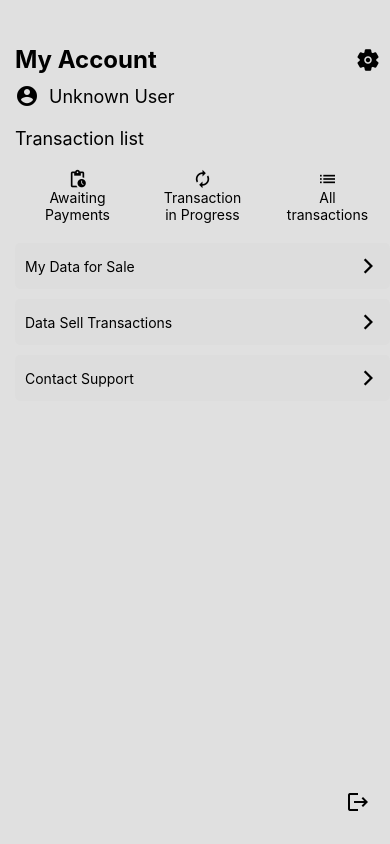
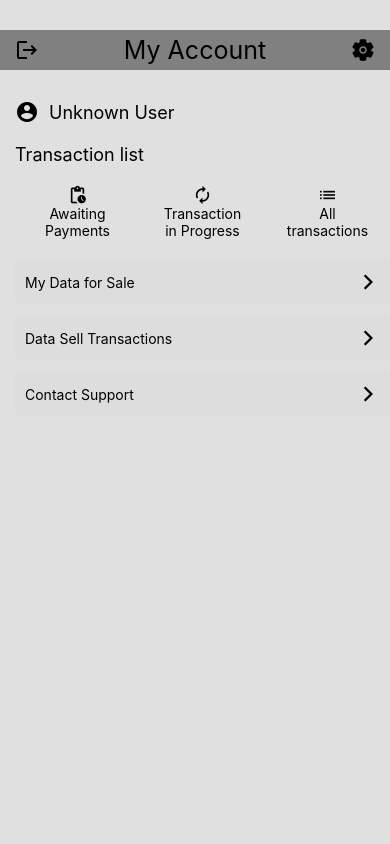
Before and after one commit to bu19akov/DatenbazarApp, a React Native app: screen /MyAccount in a window 390 px wide. Built offline with nearby package versions, Linux system fonts and the light colour scheme.

Commit message:
Add layout to MyAccount

```diff
--- a/components/Nadia/MyAccount.js
+++ b/components/Nadia/MyAccount.js
@@ -1,9 +1,10 @@
 import React, { useContext } from 'react';
-import { View, StyleSheet, Text, TouchableOpacity, Alert } from 'react-native';
+import { View, StyleSheet, Text, TouchableOpacity, Alert, Dimensions } from 'react-native';
 import { MaterialIcons, Ionicons } from '@expo/vector-icons';
 import { useNavigation, useRoute } from '@react-navigation/native';
 import { AuthContext } from '../Vladimir/AuthContext';
 
+const { width: SCREEN_WIDTH } = Dimensions.get('window');
 
 export default function MyAccount() {
   const { logoutUser } = useContext(AuthContext);
@@ -11,6 +12,14 @@ export default function MyAccount() {
   const route = useRoute();
 
   const username = route.params ? route.params.username : 'Unknown User';
+
+  const handleUnimplementedFeature = () => {
+    Alert.alert(
+      "Under Development",
+      "This feature is currently under development. Please check back later.",
+      [{ text: "OK" }]
+    );
+  };
 
   const handleLogout = () => {
     Alert.alert(
@@ -34,36 +43,37 @@ export default function MyAccount() {
 
   return (
     <View style={styles.container}>
-      <View style={styles.titleContainer}>
-          <Text style={styles.title}>My Account</Text>
-          <TouchableOpacity onPress={() => navigation.navigate('AccountSettings')}>
-              <Ionicons name="settings" size={24} color="black" />
-          </TouchableOpacity>
+
+      <View style={[styles.header, { width: SCREEN_WIDTH }]}>
+        <TouchableOpacity onPress={handleLogout}>
+          <MaterialIcons name="logout" size={24} color="black" />
+        </TouchableOpacity>
+        <Text style={styles.title}>My Account</Text>
+        <TouchableOpacity onPress={() => navigation.navigate("AccountSettings")}>
+          <Ionicons name="settings" size={24} color="black" />
+        </TouchableOpacity>
+        <View />
       </View>
+
+      <View style={styles.screen}>
 
       <View style={styles.inputContainer}>
         <MaterialIcons name="account-circle" size={24} color="black" />
         <Text style={styles.input}>{username}</Text>
       </View>
 
-      {/* <TouchableOpacity style={styles.option}>
-        <MaterialIcons name="verified-user" size={24} color="black" />
-        <Text>Verified Profile</Text>
-        <Ionicons name="chevron-forward" size={24} color="black" />
-      </TouchableOpacity> */}
-
       <Text style={styles.subtitle}>Transaction list</Text>
 
       <View style={styles.buttonContainer}>
-        <TouchableOpacity style={styles.button} onPress={() => {}}>
+        <TouchableOpacity style={styles.button} onPress={handleUnimplementedFeature}>
           <MaterialIcons name="pending-actions" size={20} color="black" style={styles.buttonIcon} />
           <Text style={styles.buttonText}>Awaiting Payments</Text>
         </TouchableOpacity>
-        <TouchableOpacity style={styles.button} onPress={() => {}}>
+        <TouchableOpacity style={styles.button} onPress={handleUnimplementedFeature}>
           <MaterialIcons name="autorenew" size={20} color="black" style={styles.buttonIcon} />
           <Text style={styles.buttonText}>Transaction in Progress</Text>
         </TouchableOpacity>
-        <TouchableOpacity style={styles.button} onPress={() => {}}>
+        <TouchableOpacity style={styles.button} onPress={handleUnimplementedFeature}>
           <MaterialIcons name="list" size={20} color="black" style={styles.buttonIcon} />
           <Text style={styles.buttonText}>All transactions</Text>
         </TouchableOpacity>
@@ -73,7 +83,7 @@ export default function MyAccount() {
         <Text>My Data for Sale</Text>
         <Ionicons name="chevron-forward" size={24} color="black" />
       </TouchableOpacity>
-      <TouchableOpacity style={styles.option} onPress={() => navigation.navigate('DataSellTransactions')}>
+      <TouchableOpacity style={styles.option} onPress={handleUnimplementedFeature}>
         <Text>Data Sell Transactions</Text>
         <Ionicons name="chevron-forward" size={24} color="black" />
       </TouchableOpacity>
@@ -81,21 +91,17 @@ export default function MyAccount() {
         <Text>Contact Support</Text>
         <Ionicons name="chevron-forward" size={24} color="black" />
       </TouchableOpacity>
-
-      <View style={styles.logoutContainer}>
-          <TouchableOpacity onPress={handleLogout}>
-              <MaterialIcons name="logout" size={24} color="black" />
-          </TouchableOpacity>
       </View>
   </View>
   );
 }
 
 const styles = StyleSheet.create({
+  screen: {
+    paddingLeft: 15,
+  },
   container: {
     flex: 1,
-    paddingTop: 45,
-    paddingLeft: 15,
     backgroundColor: '#E0E0E0',
   },
   titleContainer: {
@@ -105,9 +111,21 @@ const styles = StyleSheet.create({
     marginBottom: 10,
     paddingRight: 10,
   },
+  header: {
+    flexDirection: 'row',
+    alignItems: 'center',
+    justifyContent: 'space-between',
+    backgroundColor: 'gray',
+    paddingVertical: 5,
+    paddingHorizontal: 15,
+    marginTop: 30,
+    marginBottom: 30,
+  },
   title: {
-    fontSize: 24,
-    fontWeight: 'bold',
+    fontSize: 25,
+    color: 'black',
+    textAlign: 'center',
+    flex: 1,
   },
   inputContainer: {
     flexDirection: 'row',
@@ -141,7 +159,6 @@ const styles = StyleSheet.create({
   buttonIcon: {
     alignSelf: 'center',
   },
-
   option: {
     flexDirection: 'row',
     alignItems: 'center',
```
